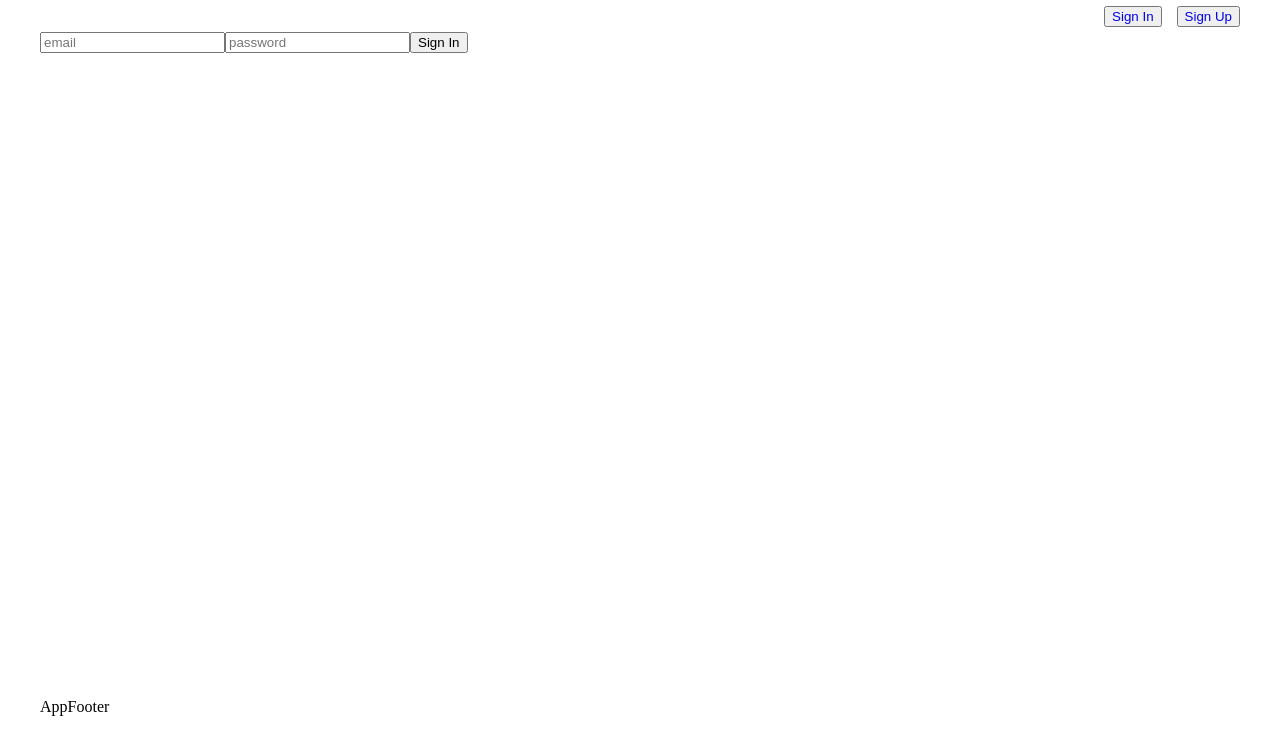
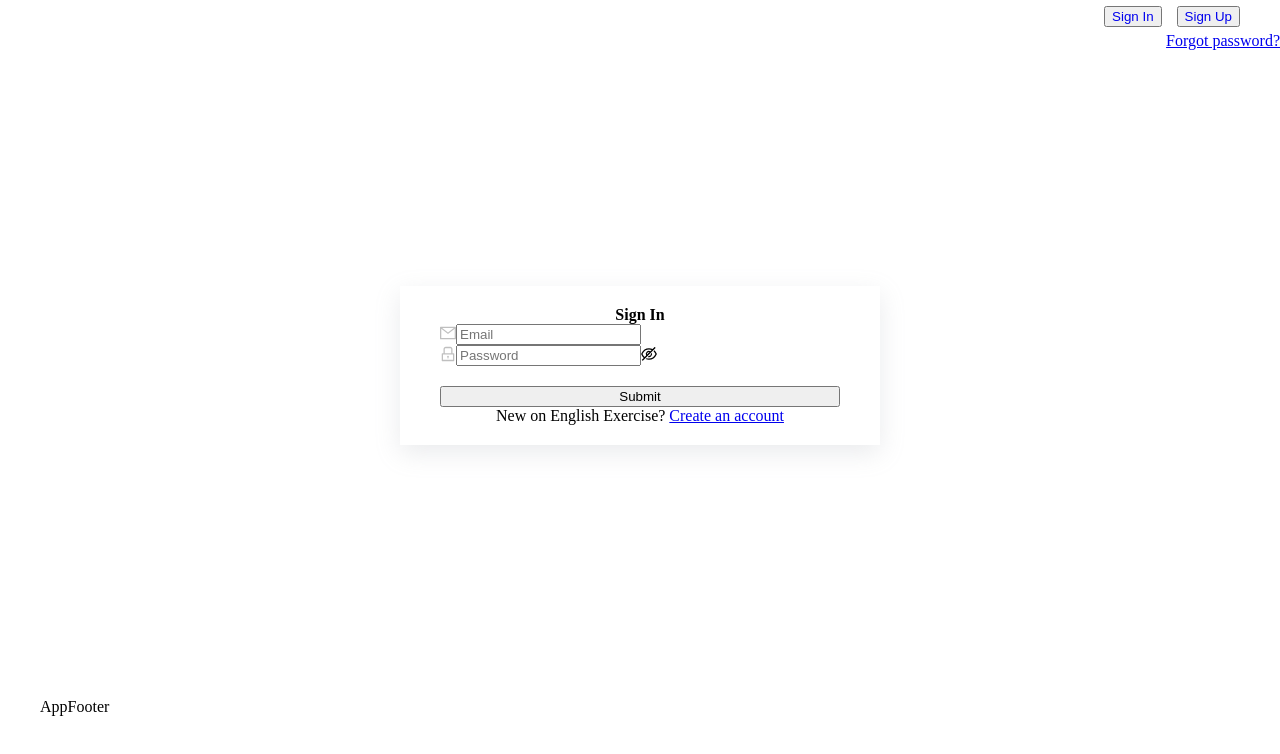
Before and after one commit to sugryumov/node-pg-react, a React (Vite) app in the folder client/: page / in a window 1280 px wide. Both pictures are taken after a click on the button "Sign In". Shown: the top 754 px of the page. Built offline with nearby package versions, Linux system fonts and the light colour scheme.

Commit message:
feature(front): Sign in/Sign up form

```diff
--- a/client/src/constants/routes.tsx
+++ b/client/src/constants/routes.tsx
@@ -1,8 +1,8 @@
 import { IRoutes } from '@/models/IRoute';
 import { Home } from '@/pages/Home';
-import { SignIn } from '@/pages/SignIn';
+import { SignIn } from '@/pages/Auth/SignIn';
+import { SignUp } from '@/pages/Auth/SignUp';
 import { NotFound } from '@/pages/NotFound';
-import { SignUp } from '@/pages/SignUp';
 import { Users } from '@/pages/Users';
 
 export const PUBLIC_ROUTES: IRoutes = {
--- a/client/src/index.css
+++ b/client/src/index.css
@@ -1,6 +1,10 @@
 :root {
   --color-white: #fff;
   --color-gray: rgba(255, 255, 255, 0.3);
+
+  --color-placeholder: rgba(0, 0, 0, 0.25);
+
+  --primary-shadow: rgba(149, 157, 165, 0.2) 0px 8px 24px;
 }
 
 html,
--- /dev/null
+++ b/client/src/pages/Auth/SignIn/index.tsx
@@ -0,0 +1,100 @@
+import { FC, useEffect } from 'react';
+import { Link, Navigate } from 'react-router-dom';
+import { Button, Form, Input, notification, Typography } from 'antd';
+import { LockOutlined, MailOutlined } from '@ant-design/icons';
+import { useActions } from '@/hooks/useActions';
+import { useTypedSelector } from '@/hooks/useTypedSelector';
+import { useSignInMutation } from '@/services/authService';
+import { IAuthRequest } from '@/models/request/IAuthRequest';
+import styles from '../index.module.css';
+
+const { Title } = Typography;
+
+export const SignIn: FC = () => {
+  const { setCredentials } = useActions();
+  const { isAuth } = useTypedSelector(state => state.authReducer);
+
+  const [fetchSignIn, { data, error, isError, isSuccess, isLoading }] =
+    useSignInMutation();
+
+  useEffect(() => {
+    if (isSuccess) {
+      setCredentials(data);
+    }
+  }, [isSuccess]);
+
+  useEffect(() => {
+    if (isError) {
+      const errorMessage: any = error;
+
+      notification.error({
+        message: errorMessage?.data?.message,
+      });
+    }
+  }, [isError]);
+
+  const handleSignIn = ({ email, password }: IAuthRequest) => {
+    fetchSignIn({ email, password });
+  };
+
+  if (isAuth) {
+    return <Navigate to={'/'} />;
+  }
+
+  return (
+    <div className={styles.wrapper}>
+      <Form
+        name="basic"
+        layout="vertical"
+        autoComplete="off"
+        onFinish={handleSignIn}
+        className={styles.form}
+      >
+        <Title level={3} className={styles.title}>
+          Sign In
+        </Title>
+        <Form.Item
+          name="email"
+          rules={[{ required: true, message: 'Please input your email!' }]}
+        >
+          <Input
+            type="email"
+            placeholder="Email"
+            prefix={<MailOutlined className={styles.icon} />}
+          />
+        </Form.Item>
+
+        <Form.Item className={styles.passwordItem}>
+          <Form.Item
+            name="password"
+            rules={[{ required: true, message: 'Please input your password!' }]}
+          >
+            <Input.Password
+              placeholder="Password"
+              prefix={<LockOutlined className={styles.icon} />}
+            />
+          </Form.Item>
+          <Link className={styles.forgotLink} to={'/forgot-password'}>
+            Forgot password?
+          </Link>
+        </Form.Item>
+
+        <Form.Item>
+          <Button
+            className={styles.button}
+            type="primary"
+            htmlType="submit"
+            loading={isLoading}
+          >
+            Submit
+          </Button>
+        </Form.Item>
+
+        <p className={styles.text}>
+          New on English Exercise?{' '}
+          <Link to={'/sign-up'}>Create an account</Link>
+        </p>
+      </Form>
+    </div>
+  );
+};
--- /dev/null
+++ b/client/src/pages/Auth/SignUp/index.tsx
@@ -0,0 +1,86 @@
+import { FC, useEffect } from 'react';
+import { Link, useNavigate } from 'react-router-dom';
+import { Button, Form, Input, notification, Typography } from 'antd';
+import { LockOutlined, MailOutlined } from '@ant-design/icons';
+import { useSignUpMutation } from '@/services/authService';
+import { IAuthRequest } from '@/models/request/IAuthRequest';
+import styles from '../index.module.css';
+
+const { Title } = Typography;
+
+export const SignUp: FC = () => {
+  const navigation = useNavigate();
+
+  const [fetchSignUp, { error, isError, isSuccess, isLoading }] =
+    useSignUpMutation();
+
+  useEffect(() => {
+    if (isSuccess) {
+      notification.success({
+        message: 'Registration success',
+      });
+
+      navigation('/sign-in');
+    }
+  }, [isSuccess]);
+
+  useEffect(() => {
+    if (isError) {
+      const errorMessage: any = error;
+
+      notification.error({
+        message: errorMessage?.data?.message,
+      });
+    }
+  }, [isError]);
+
+  const handleSignUp = ({ email, password }: IAuthRequest) => {
+    fetchSignUp({ email, password });
+  };
+
+  return (
+    <div className={styles.wrapper}>
+      <Form
+        name="basic"
+        layout="vertical"
+        autoComplete="off"
+        onFinish={handleSignUp}
+        className={styles.form}
+      >
+        <Title level={3} className={styles.title}>
+          Sign Up
+        </Title>
+        <Form.Item
+          name="email"
+          rules={[{ required: true, message: 'Please input your email!' }]}
+        >
+          <Input
+            type="email"
+            placeholder="Email"
+            prefix={<MailOutlined className={styles.icon} />}
+          />
+        </Form.Item>
+
+        <Form.Item
+          name="password"
+          rules={[{ required: true, message: 'Please input your password!' }]}
+        >
+          <Input.Password
+            placeholder="Password"
+            prefix={<LockOutlined className={styles.icon} />}
+          />
+        </Form.Item>
+
+        <Form.Item>
+          <Button block type="primary" htmlType="submit" loading={isLoading}>
+            Submit
+          </Button>
+        </Form.Item>
+
+        <p className={styles.text}>
+          Already have an account? <Link to={'/sign-in'}>Sign In</Link>
+        </p>
+      </Form>
+    </div>
+  );
+};
--- /dev/null
+++ b/client/src/pages/Auth/index.module.css
@@ -0,0 +1,41 @@
+.wrapper {
+  display: flex;
+  align-items: center;
+  min-height: inherit;
+}
+
+.form {
+  width: 400px;
+  margin: 0 auto;
+  padding: 20px 40px;
+  background-color: var(--color-white);
+  box-shadow: var(--primary-shadow);
+}
+
+.title {
+  text-align: center;
+}
+
+.icon {
+  color: var(--color-placeholder);
+}
+
+.button {
+  width: 100%;
+  margin-top: 20px;
+}
+
+.text {
+  text-align: center;
+}
+
+/* Sign In */
+.passwordItem {
+  margin: 0;
+}
+
+.forgotLink {
+  position: absolute;
+  right: 0;
+  top: 32px;
+}
--- a/client/src/pages/SignIn/index.tsx
+++ /dev/null
@@ -1,58 +0,0 @@
-import { FC, useEffect, useState } from 'react';
-import { Navigate } from 'react-router-dom';
-import { useActions } from '@/hooks/useActions';
-import { useTypedSelector } from '@/hooks/useTypedSelector';
-import { useSignInMutation } from '@/services/authService';
-
-export const SignIn: FC = () => {
-  const { setCredentials } = useActions();
-  const { isAuth } = useTypedSelector(state => state.authReducer);
-
-  const [fetchSignIn, { data, error, isError, isSuccess }] =
-    useSignInMutation();
-
-  const [email, setEmail] = useState<string>('');
-  const [password, setPassword] = useState<string>('');
-
-  useEffect(() => {
-    if (isSuccess) {
-      setCredentials(data);
-    }
-  }, [isSuccess]);
-
-  useEffect(() => {
-    if (isError) {
-      const errorMessage: any = error;
-
-      console.log('error', errorMessage?.data?.message);
-    }
-  }, [isError]);
-
-  const handleSignIn = () => {
-    fetchSignIn({ email, password });
-  };
-
-  if (!isAuth) {
-    return (
-      <>
-        <input
-          type="text"
-          value={email}
-          onChange={e => setEmail(e.target.value)}
-          placeholder="email"
-        />
-
-        <input
-          type="password"
-          value={password}
-          onChange={e => setPassword(e.target.value)}
-          placeholder="password"
-        />
-
-        <button onClick={handleSignIn}>Sign In</button>
-      </>
-    );
-  }
-
-  return <Navigate to="/" />;
-};
--- a/client/src/pages/SignUp/index.tsx
+++ /dev/null
@@ -1,43 +0,0 @@
-import { FC, useEffect, useState } from 'react';
-import { useNavigate } from 'react-router-dom';
-import { PUBLIC_ROUTES } from '@/constants/routes';
-import { useSignUpMutation } from '@/services/authService';
-
-export const SignUp: FC = () => {
-  const navigation = useNavigate();
-
-  const [fetchSignUp, { isSuccess }] = useSignUpMutation();
-
-  const [email, setEmail] = useState<string>('');
-  const [password, setPassword] = useState<string>('');
-
-  useEffect(() => {
-    if (isSuccess) {
-      navigation(PUBLIC_ROUTES.SIGN_IN.PATH);
-    }
-  }, [isSuccess]);
-
-  const handleSignUp = () => {
-    fetchSignUp({ email, password });
-  };
-
-  return (
-    <div>
-      <input
-        type="text"
-        value={email}
-        onChange={e => setEmail(e.target.value)}
-        placeholder="email"
-      />
-
-      <input
-        type="password"
-        value={password}
-        onChange={e => setPassword(e.target.value)}
-        placeholder="password"
-      />
-
-      <button onClick={handleSignUp}>Sign Up</button>
-    </div>
-  );
-};
```
